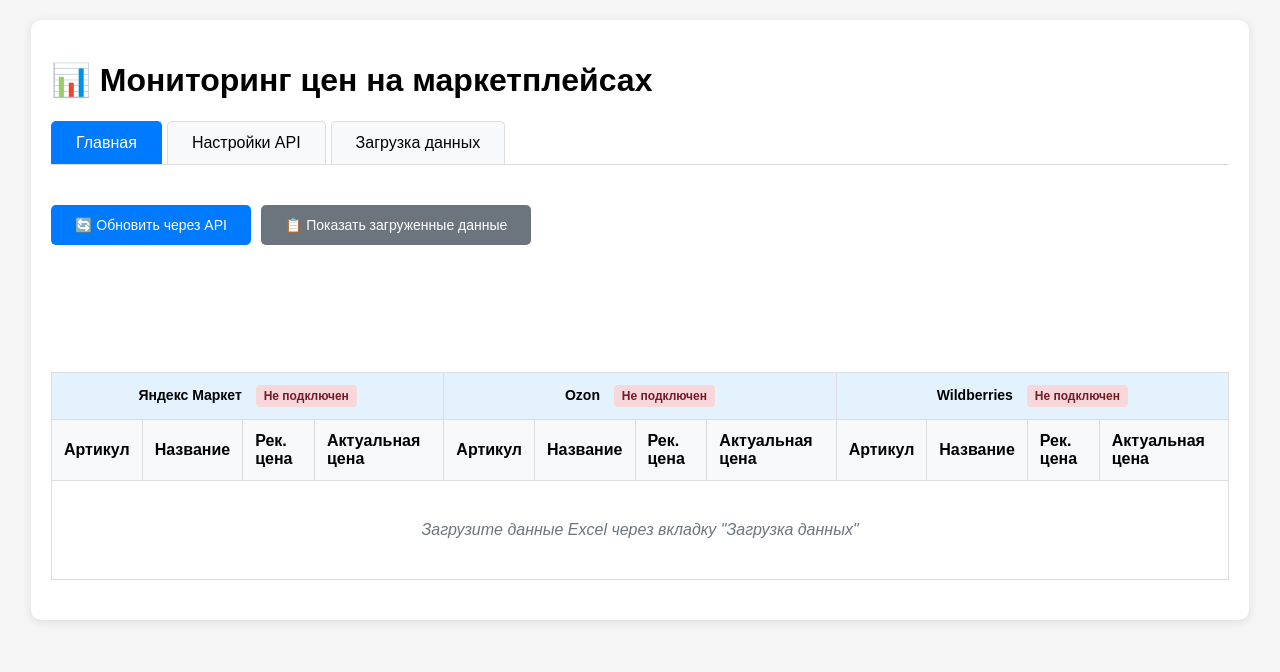
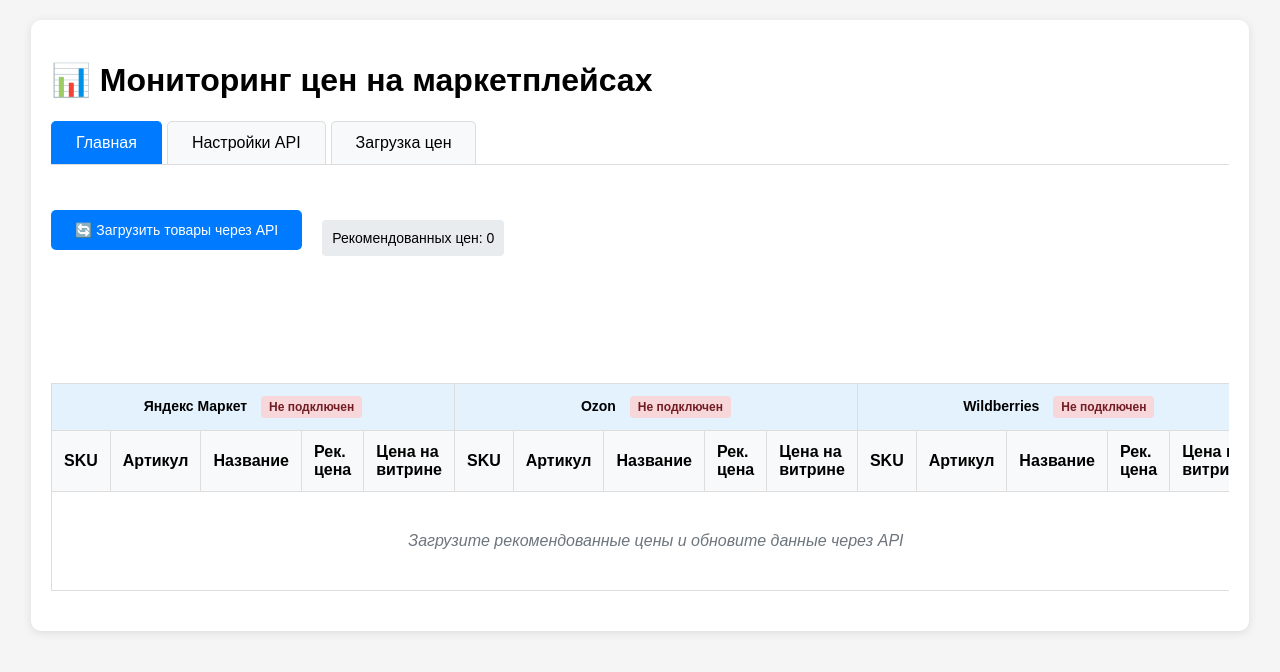
Before and after one commit to evakuatorwhite-cyber/pricemonitor, a Flask app: page / in a window 1280 px wide. Shown: the top 672 px of the page. Run offline with Flask 3, Linux system fonts and the light colour scheme.

Commit message:
Update index.html

```diff
--- a/templates/index.html
+++ b/templates/index.html
@@ -68,10 +68,14 @@
             text-decoration: none;
             cursor: pointer;
             font-weight: bold;
+            padding: 4px 8px;
+            border-radius: 4px;
+            border: 1px solid #007bff;
         }
         .price-link:hover {
-            text-decoration: underline;
-            color: #0056b3;
+            background: #007bff;
+            color: white;
+            text-decoration: none;
         }
         .btn {
             padding: 12px 24px;
@@ -169,6 +173,42 @@
             display: flex;
             align-items: center;
             margin-bottom: 20px;
+            flex-wrap: wrap;
+            gap: 10px;
+        }
+        .stats {
+            display: flex;
+            gap: 15px;
+            margin: 15px 0;
+            padding: 15px;
+            background: #f8f9fa;
+            border-radius: 8px;
+            border: 1px solid #e9ecef;
+        }
+        .stat-item {
+            text-align: center;
+            padding: 10px;
+            background: white;
+            border-radius: 6px;
+            border: 1px solid #dee2e6;
+            min-width: 100px;
+        }
+        .stat-value {
+            font-size: 18px;
+            font-weight: bold;
+            color: #007bff;
+        }
+        .stat-label {
+            font-size: 12px;
+            color: #6c757d;
+        }
+        .stock-info {
+            font-size: 11px;
+            color: #28a745;
+            background: #d4edda;
+            padding: 2px 6px;
+            border-radius: 3px;
+            margin-left: 5px;
         }
     </style>
 </head>
@@ -179,15 +219,35 @@
         <div class="tabs">
             <div class="tab active" onclick="openTab('main')">Главная</div>
             <div class="tab" onclick="openTab('settings')">Настройки API</div>
-            <div class="tab" onclick="openTab('upload')">Загрузка данных</div>
+            <div class="tab" onclick="openTab('upload')">Загрузка цен</div>
         </div>
 
         <!-- Главная вкладка -->
         <div id="main" class="tab-content active">
             <div class="controls">
-                <button class="btn" onclick="updatePrices()">🔄 Обновить через API</button>
-                <button class="btn btn-secondary" onclick="showUploadedData()">📋 Показать загруженные данные</button>
+                <button class="btn" onclick="updatePrices()">🔄 Загрузить товары через API</button>
+                <span id="prices-info" class="file-info">Рекомендованных цен: 0</span>
             </div>
+
+            <div id="stats" class="stats" style="display: none;">
+                <div class="stat-item">
+                    <div class="stat-value" id="stat-yandex">0</div>
+                    <div class="stat-label">Яндекс Маркет</div>
+                </div>
+                <div class="stat-item">
+                    <div class="stat-value" id="stat-ozon">0</div>
+                    <div class="stat-label">Ozon</div>
+                </div>
+                <div class="stat-item">
+                    <div class="stat-value" id="stat-wildberries">0</div>
+                    <div class="stat-label">Wildberries</div>
+                </div>
+                <div class="stat-item">
+                    <div class="stat-value" id="stat-total">0</div>
+                    <div class="stat-label">Всего товаров</div>
+                </div>
+            </div>
+
             <div id="api-status" class="status"></div>
             <div id="status" class="status"></div>
 
@@ -195,28 +255,28 @@
                 <table id="prices-table">
                     <thead>
                         <tr>
-                            <th colspan="4" class="marketplace-header">
+                            <th colspan="5" class="marketplace-header">
                                 Яндекс Маркет
                                 <span id="yandex-status" class="api-status api-disconnected">Не подключен</span>
                             </th>
-                            <th colspan="4" class="marketplace-header">
+                            <th colspan="5" class="marketplace-header">
                                 Ozon
                                 <span id="ozon-status" class="api-status api-disconnected">Не подключен</span>
                             </th>
-                            <th colspan="4" class="marketplace-header">
+                            <th colspan="5" class="marketplace-header">
                                 Wildberries
                                 <span id="wb-status" class="api-status api-disconnected">Не подключен</span>
                             </th>
                         </tr>
                         <tr>
-                            <th>Артикул</th><th>Название</th><th>Рек. цена</th><th>Актуальная цена</th>
-                            <th>Артикул</th><th>Название</th><th>Рек. цена</th><th>Актуальная цена</th>
-                            <th>Артикул</th><th>Название</th><th>Рек. цена</th><th>Актуальная цена</th>
+                            <th>SKU</th><th>Артикул</th><th>Название</th><th>Рек. цена</th><th>Цена на витрине</th>
+                            <th>SKU</th><th>Артикул</th><th>Название</th><th>Рек. цена</th><th>Цена на витрине</th>
+                            <th>SKU</th><th>Артикул</th><th>Название</th><th>Рек. цена</th><th>Цена на витрине</th>
                         </tr>
                     </thead>
                     <tbody id="table-body">
-                        <tr><td colspan="12" style="text-align: center; padding: 40px; color: #6c757d; font-style: italic;">
-                            Загрузите данные Excel через вкладку "Загрузка данных"
+                        <tr><td colspan="15" style="text-align: center; padding: 40px; color: #6c757d; font-style: italic;">
+                            Загрузите рекомендованные цены и обновите данные через API
                         </td></tr>
                     </tbody>
                 </table>
@@ -227,23 +287,23 @@
         <div id="settings" class="tab-content">
             <div class="api-section">
                 <h4>🟠 Яндекс Маркет</h4>
-                <input type="text" id="yandex-seller-id" placeholder="Seller ID (Client ID)">
-                <input type="password" id="yandex-api-key" placeholder="API Key (Token)">
-                <small>Для получения токена: Кабинет продавца → Настройки → API</small>
+                <input type="text" id="yandex-seller-id" placeholder="ID кампании (seller_id)">
+                <input type="password" id="yandex-api-key" placeholder="OAuth токен">
+                <small>Для получения: Кабинет продавца → Настройки → API → OAuth-токен</small>
             </div>
 
             <div class="api-section">
                 <h4>🔵 Ozon</h4>
-                <input type="text" id="ozon-seller-id" placeholder="Seller ID (Client ID)">
+                <input type="text" id="ozon-seller-id" placeholder="Client ID">
                 <input type="password" id="ozon-api-key" placeholder="API Key">
-                <small>Для получения ключа: Личный кабинет → Настройки → API ключи</small>
+                <small>Для получения: Ozon Seller → Настройки → API ключи</small>
             </div>
 
             <div class="api-section">
                 <h4>🟣 Wildberries</h4>
-                <input type="text" id="wildberries-seller-id" placeholder="Seller ID (x-supplier-id)">
-                <input type="password" id="wildberries-api-key" placeholder="API Key (стандартный ключ)">
-                <small>Для получения ключа: Личный кабинет → Настройки → API</small>
+                <input type="text" id="wildberries-seller-id" placeholder="x-supplier-id">
+                <input type="password" id="wildberries-api-key" placeholder="Стандартный API ключ">
+                <small>Для получения: Личный кабинет WB → Настройки → API</small>
             </div>
 
             <button class="btn" onclick="saveSettings()">💾 Сохранить настройки API</button>
@@ -252,10 +312,10 @@
 
         <!-- Загрузка данных -->
         <div id="upload" class="tab-content">
-            <h3>📤 Загрузка Excel файла</h3>
+            <h3>📤 Загрузка Excel с рекомендованными ценами</h3>
             <p><strong>Формат файла:</strong></p>
             <ul>
-                <li>Первый столбец: Артикул товара</li>
+                <li>Первый столбец: Артикул товара (должен совпадать с артикулом на маркетплейсах)</li>
                 <li>Второй столбец: Рекомендованная цена</li>
                 <li>Первая строка: Заголовки (игнорируется)</li>
             </ul>
@@ -270,7 +330,7 @@
     </div>
 
     <script>
-        let currentData = [];
+        let currentData = {};
 
         function openTab(tabName) {
             document.querySelectorAll('.tab').forEach(t => t.classList.remove('active'));
@@ -307,13 +367,14 @@
             const fileInput = document.getElementById('excel-file');
             const status = document.getElementById('upload-status');
             const fileInfo = document.getElementById('file-info');
+            const pricesInfo = document.getElementById('prices-info');
 
             if (!fileInput.files[0]) {
                 status.innerHTML = '<div class="error">❌ Выберите файл для загрузки</div>';
                 return;
             }
 
-            status.innerHTML = '<div class="loading">⏳ Загрузка файла...</div>';
+            status.innerHTML = '<div class="loading">⏳ Загрузка рекомендованных цен...</div>';
             fileInfo.innerHTML = '';
 
             const formData = new FormData();
@@ -328,15 +389,9 @@
                 const result = await response.json();
 
                 if (result.success) {
-                    status.innerHTML = '<div class="success">✅ Файл успешно загружен!</div>';
-                    fileInfo.innerHTML = `📊 Загружено товаров: <strong>${result.data.length}</strong>`;
-                    currentData = result.data;
-
-                    // Автоматически показываем загруженные данные
-                    renderTable();
-
-                    // Переключаемся на главную вкладку
-                    setTimeout(() => openTab('main'), 500);
+                    status.innerHTML = '<div class="success">✅ Рекомендованные цены загружены!</div>';
+                    fileInfo.innerHTML = `📊 Загружено: <strong>${result.count}</strong> рекомендованных цен`;
+                    pricesInfo.textContent = `Рекомендованных цен: ${result.count}`;
 
                 } else {
                     status.innerHTML = `<div class="error">❌ Ошибка: ${result.error}</div>`;
@@ -346,26 +401,13 @@
             }
         }
 
-        function showUploadedData() {
-            if (currentData && currentData.length > 0) {
-                renderTable();
-                document.getElementById('status').innerHTML = '<div class="success">✅ Отображены загруженные данные</div>';
-            } else {
-                document.getElementById('status').innerHTML = '<div class="error">❌ Нет загруженных данных</div>';
-            }
-        }
-
         async function updatePrices() {
             const status = document.getElementById('status');
             const apiStatus = document.getElementById('api-status');
+            const statsDiv = document.getElementById('stats');
 
-            if (!currentData || currentData.length === 0) {
-                status.innerHTML = '<div class="error">❌ Сначала загрузите данные товаров</div>';
-                return;
-            }
-
-            status.innerHTML = '<div class="loading">⏳ Запрос данных через API...</div>';
-            apiStatus.innerHTML = '<div class="loading">📡 Отправка запросов к маркетплейсам</div>';
+            status.innerHTML = '<div class="loading">⏳ Получение товаров через API...</div>';
+            apiStatus.innerHTML = '<div class="loading">📡 Запрос данных с маркетплейсов</div>';
 
             try {
                 const response = await fetch('/api/update_prices', {
@@ -375,9 +417,17 @@
                 const result = await response.json();
 
                 if (result.success) {
-                    status.innerHTML = '<div class="success">✅ Данные успешно получены через API!</div>';
-                    apiStatus.innerHTML = '<div class="success">✅ API запросы выполнены успешно</div>';
+                    status.innerHTML = '<div class="success">✅ Данные успешно получены!</div>';
+                    apiStatus.innerHTML = '<div class="success">✅ API запросы выполнены</div>';
                     currentData = result.data;
+
+                    // Показываем статистику
+                    statsDiv.style.display = 'flex';
+                    document.getElementById('stat-yandex').textContent = result.stats.yandex;
+                    document.getElementById('stat-ozon').textContent = result.stats.ozon;
+                    document.getElementById('stat-wildberries').textContent = result.stats.wildberries;
+                    document.getElementById('stat-total').textContent = result.stats.total;
+
                     renderTable();
                 } else {
                     status.innerHTML = `<div class="error">❌ Ошибка: ${result.error}</div>`;
@@ -392,34 +442,57 @@
         function renderTable() {
             const tbody = document.getElementById('table-body');
 
-            if (!currentData || currentData.length === 0) {
-                tbody.innerHTML = '<tr><td colspan="12" style="text-align: center; padding: 40px; color: #6c757d; font-style: italic;">Нет данных для отображения</td></tr>';
+            if (!currentData || Object.keys(currentData).length === 0) {
+                tbody.innerHTML = '<tr><td colspan="15" style="text-align: center; padding: 40px; color: #6c757d; font-style: italic;">Нет данных для отображения</td></tr>';
                 return;
             }
 
-            tbody.innerHTML = currentData.map(product => {
-                let html = '<tr>';
+            // Находим максимальное количество товаров среди всех маркетплейсов
+            const maxRows = Math.max(
+                currentData.yandex?.length || 0,
+                currentData.ozon?.length || 0,
+                currentData.wildberries?.length || 0
+            );
 
-                ['yandex', 'ozon', 'wildberries'].forEach(marketplace => {
-                    const mpData = product.marketplaces[marketplace] || {};
-                    const price = mpData.actual_price;
-                    const priceDisplay = price ? price.toFixed(2) : 'Н/Д';
+            let html = '';
 
-                    html += `
-                        <td>${product.article}</td>
-                        <td>${mpData.name || 'Н/Д'}</td>
-                        <td>${product.recommended_price.toFixed(2)}</td>
-                        <td class="${mpData.is_low ? 'low-price' : ''}">
-                            ${price && mpData.url ?
-                                `<a href="${mpData.url}" target="_blank" class="price-link" title="Перейти к товару">${priceDisplay}</a>` :
-                                priceDisplay
-                            }
-                        </td>
-                    `;
-                });
+            for (let i = 0; i < maxRows; i++) {
+                html += '<tr>';
 
-                return html + '</tr>';
-            }).join('');
+                // Яндекс Маркет
+                const yandexProduct = currentData.yandex?.[i];
+                html += renderMarketplaceCell(yandexProduct, 'yandex');
+
+                // Ozon
+                const ozonProduct = currentData.ozon?.[i];
+                html += renderMarketplaceCell(ozonProduct, 'ozon');
+
+                // Wildberries
+                const wbProduct = currentData.wildberries?.[i];
+                html += renderMarketplaceCell(wbProduct, 'wildberries');
+
+                html += '</tr>';
+            }
+
+            tbody.innerHTML = html;
+        }
+
+        function renderMarketplaceCell(product, marketplace) {
+            if (!product) {
+                return '<td></td><td></td><td></td><td></td><td></td>';
+            }
+
+            return `
+                <td>${product.sku}</td>
+                <td>${product.article}</td>
+                <td>${product.name} ${product.stock ? `<span class="stock-info">${product.stock} шт</span>` : ''}</td>
+                <td>${product.recommended_price ? product.recommended_price.toFixed(2) : '—'}</td>
+                <td class="${product.is_low ? 'low-price' : ''}">
+                    <a href="${product.url}" target="_blank" class="price-link" title="Перейти к товару на маркетплейсе">
+                        ${product.actual_price.toFixed(2)}
+                    </a>
+                </td>
+            `;
         }
 
         async function loadSettings() {
@@ -435,6 +508,8 @@
 
                 document.getElementById('wildberries-seller-id').value = data.settings.wildberries.seller_id || '';
                 document.getElementById('wildberries-api-key').value = data.settings.wildberries.api_key || '';
+
+                document.getElementById('prices-info').textContent = `Рекомендованных цен: ${data.recommended_prices_count || 0}`;
 
                 updateApiStatusIndicators();
 
```
